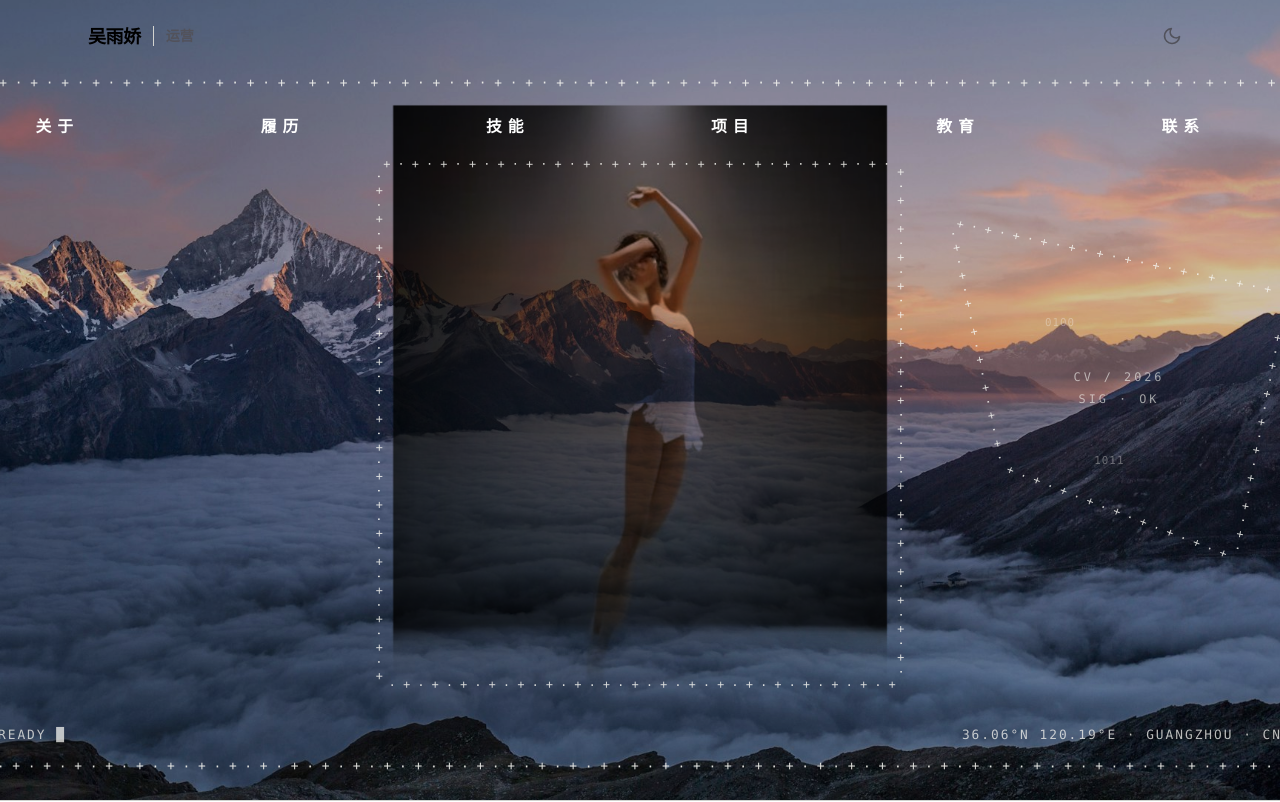
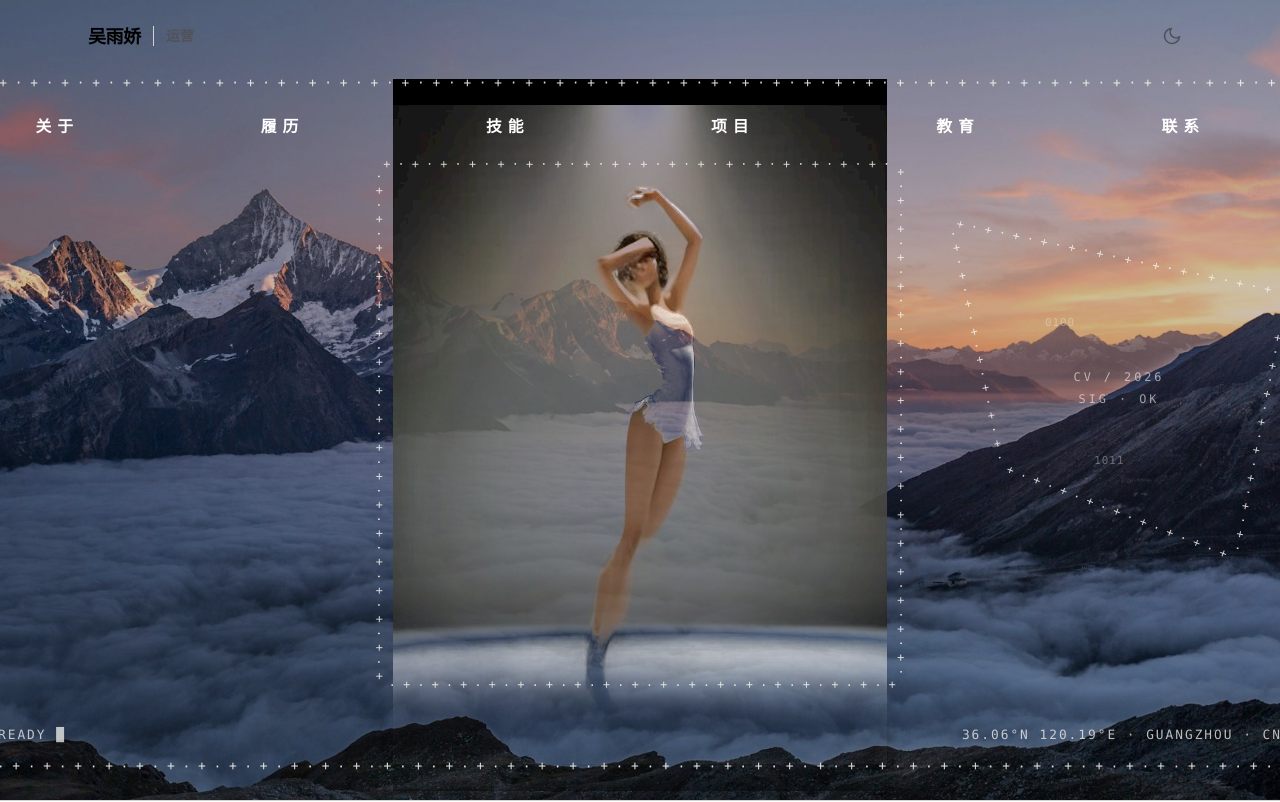
Before and after one commit to Chloe-Yujiao-Wu/my_cv_01, a React (Vite) app: page / in a window 1280 px wide. Shown: the top 802 px of the page. Built offline with nearby package versions, Linux system fonts and the light colour scheme.

Commit message:
舞者灰色背景键控去除

```diff
--- a/src/components/HeroScene.tsx
+++ b/src/components/HeroScene.tsx
@@ -47,6 +47,19 @@ export default function HeroScene({ progress }: HeroSceneProps) {
         preserveAspectRatio="xMidYMid slice"
       >
         <defs>
+          {/* 舞者背景键控: 灰色(亮度0.5)透明, 白/黑不透明 (V形alpha曲线) */}
+          <filter id="key-gray" x="0" y="0" width="100%" height="100%">
+            <feColorMatrix
+              type="matrix"
+              values="1 0 0 0 0
+                      0 1 0 0 0
+                      0 0 1 0 0
+                      0.33 0.33 0.34 0 0"
+            />
+            <feComponentTransfer>
+              <feFuncA type="table" tableValues="1 0.55 0.05 0.55 1" />
+            </feComponentTransfer>
+          </filter>
           {/* 舞者底部羽化, 融入山景 */}
           <mask id="dancer-feather">
             <rect x="0" y="0" width="1440" height="810" fill="white" />
@@ -74,7 +87,7 @@ export default function HeroScene({ progress }: HeroSceneProps) {
         {/* 背景上叠加半透明深色, 让前景元素更清晰 */}
         <rect x="0" y="0" width="1440" height="810" fill="#0a0a14" opacity="0.2" />
 
-        {/* ===== 中间: 黑色女性现代舞舞者 (multiply 融合背景) ===== */}
+        {/* ===== 中间: 黑色女性现代舞舞者 ===== */}
         <image
           href={`${import.meta.env.BASE_URL}images/dancer-white-bg.jpg`}
           x="470"
@@ -82,8 +95,8 @@ export default function HeroScene({ progress }: HeroSceneProps) {
           width="500"
           height="720"
           preserveAspectRatio="xMidYMid meet"
+          filter="url(#key-gray)"
           mask="url(#dancer-feather)"
-          style={{ mixBlendMode: 'multiply' }}
         />
 
         {/* ===== 外框: 字符矩形边界 ===== */}
```
